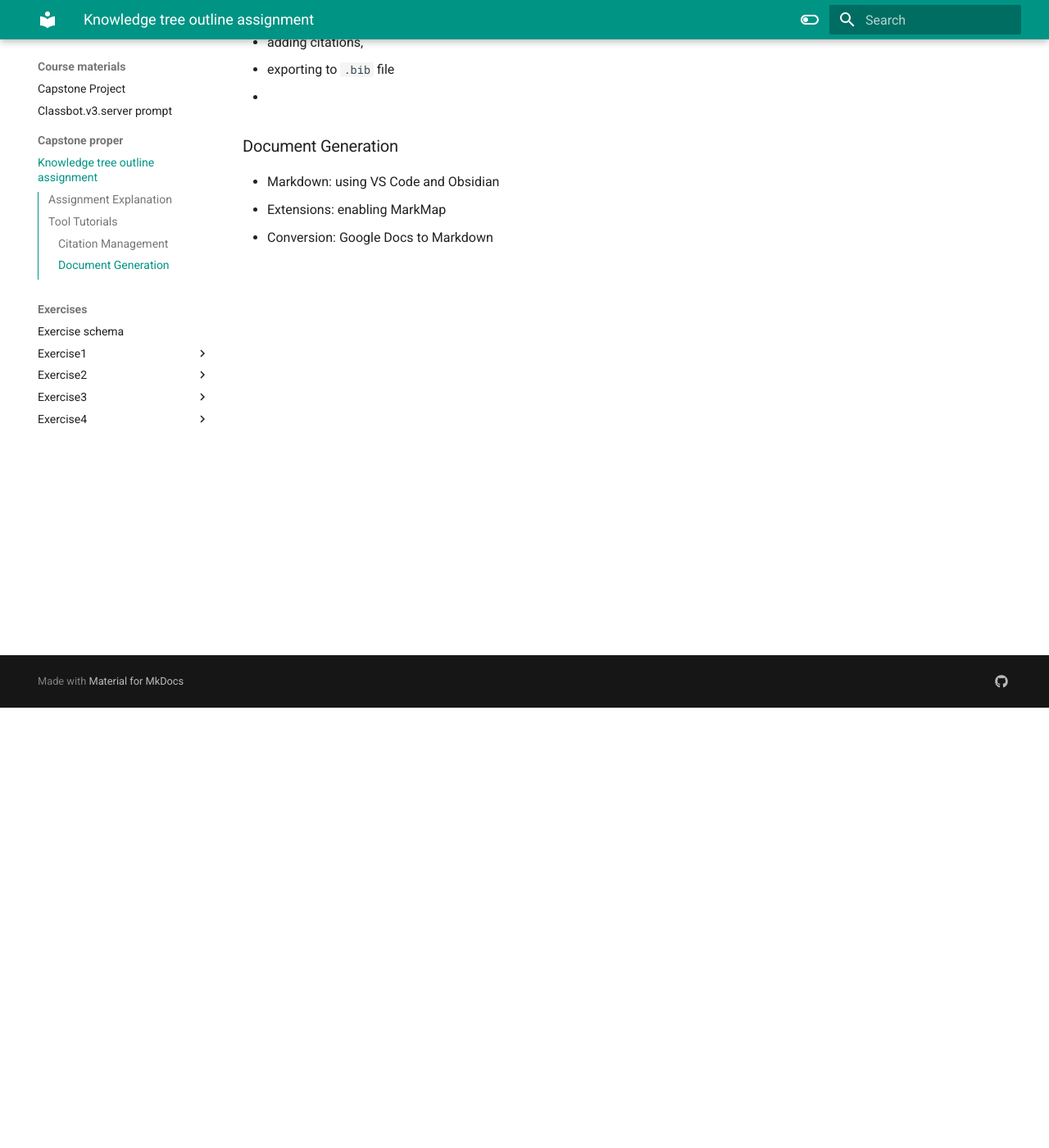
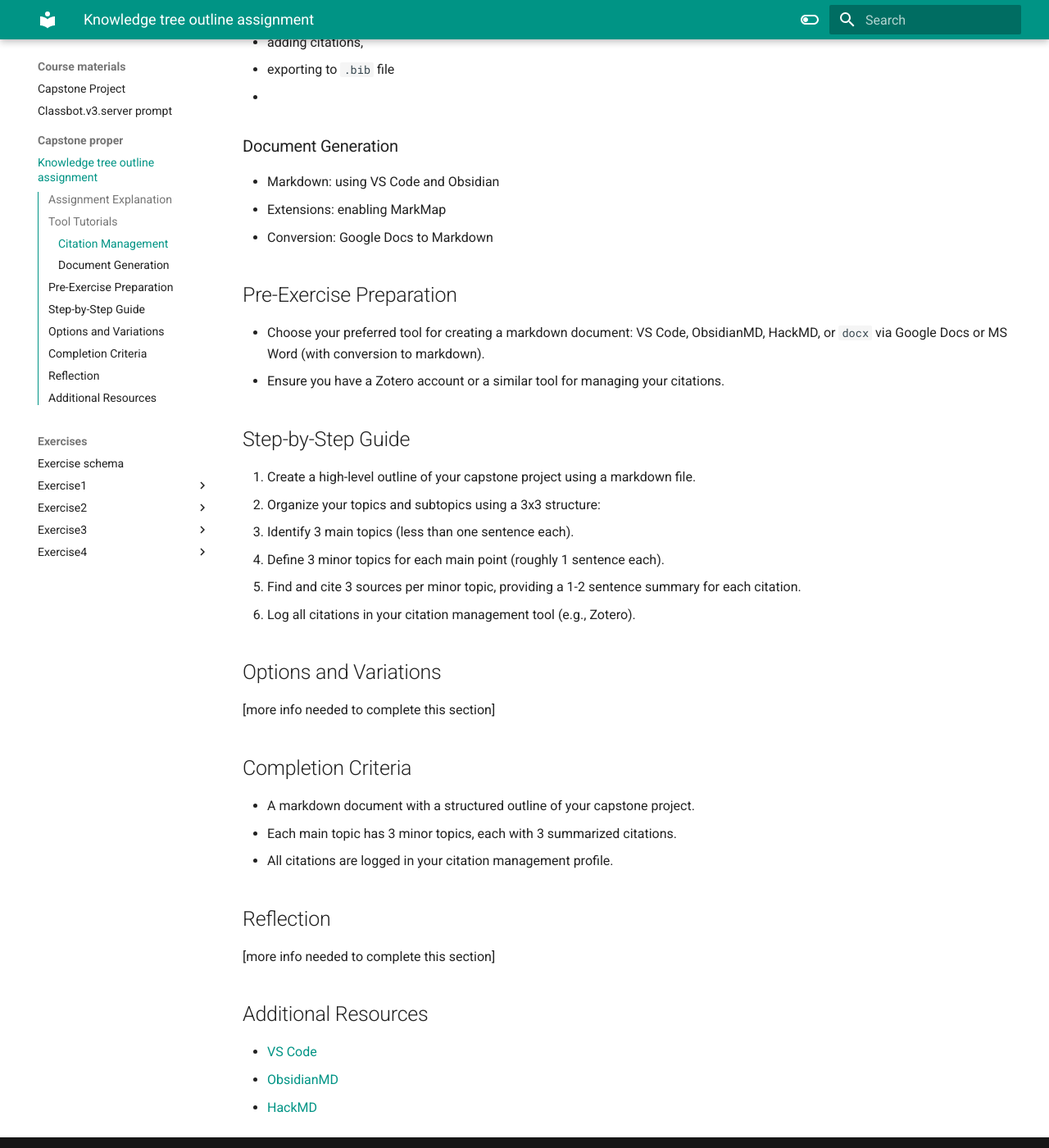
Before and after one commit to HumanMovementNeuroscience/capstone, an MkDocs documentation site: the page built from docs/course_materials/capstone_proper/knowledge-tree-outline-assignment.md, in a window 1280 px wide and 1400 px high, scrolled down 537 px. Shown: the whole window at 82% size. Built offline with MkDocs 1.6.1 and Material for MkDocs 9.7.7, drawn with Linux system fonts in a browser that asks for light colours.

Commit message:
Mar 11, 2024, 7:22 PM

```diff
--- a/docs/course_materials/capstone_proper/knowledge-tree-outline-assignment.md
+++ b/docs/course_materials/capstone_proper/knowledge-tree-outline-assignment.md
@@ -16,3 +16,32 @@
 - Markdown: using VS Code and Obsidian
 - Extensions: enabling MarkMap
 - Conversion: Google Docs to Markdown
+
+
+## Pre-Exercise Preparation
+- Choose your preferred tool for creating a markdown document: VS Code, ObsidianMD, HackMD, or `docx` via Google Docs or MS Word (with conversion to markdown).
+- Ensure you have a Zotero account or a similar tool for managing your citations.
+
+## Step-by-Step Guide
+1. Create a high-level outline of your capstone project using a markdown file.
+2. Organize your topics and subtopics using a 3x3 structure:
+   - Identify 3 main topics (less than one sentence each).
+   - Define 3 minor topics for each main point (roughly 1 sentence each).
+   - Find and cite 3 sources per minor topic, providing a 1-2 sentence summary for each citation.
+3. Log all citations in your citation management tool (e.g., Zotero).
+
+## Options and Variations
+[more info needed to complete this section]
+
+## Completion Criteria
+- A markdown document with a structured outline of your capstone project.
+- Each main topic has 3 minor topics, each with 3 summarized citations.
+- All citations are logged in your citation management profile.
+
+## Reflection
+[more info needed to complete this section]
+
+## Additional Resources
+- [VS Code](https://code.visualstudio.com/)
+- [ObsidianMD](https://obsidian.md/)
+- [HackMD](https://hackmd.io/)
```
